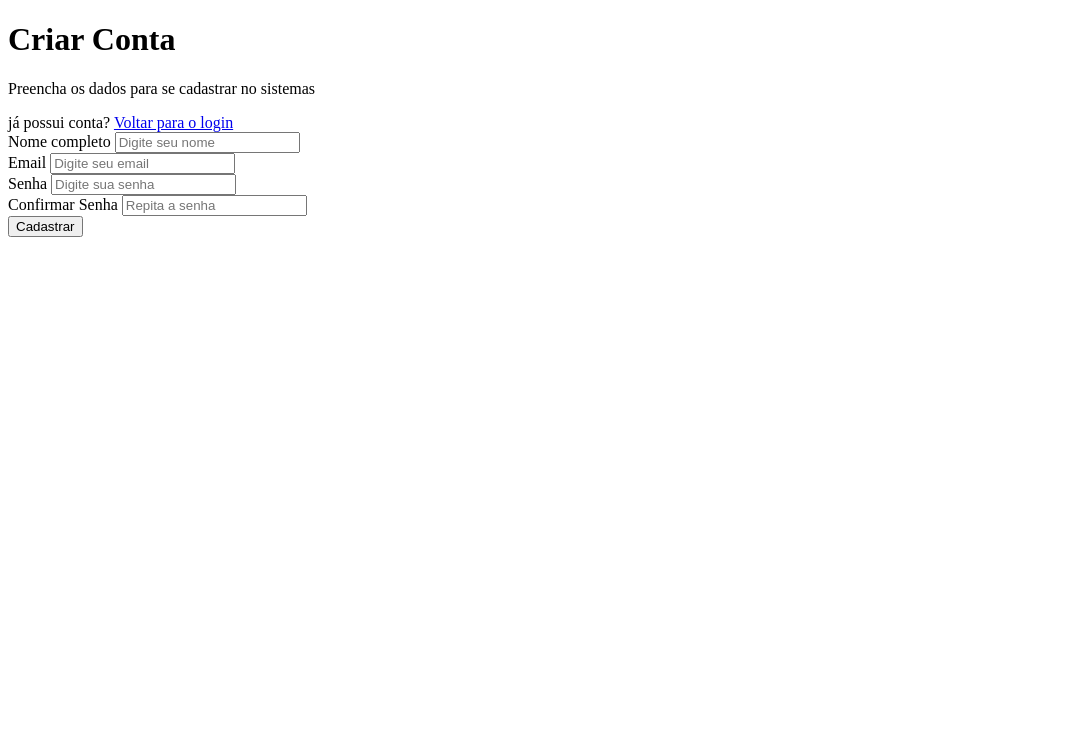
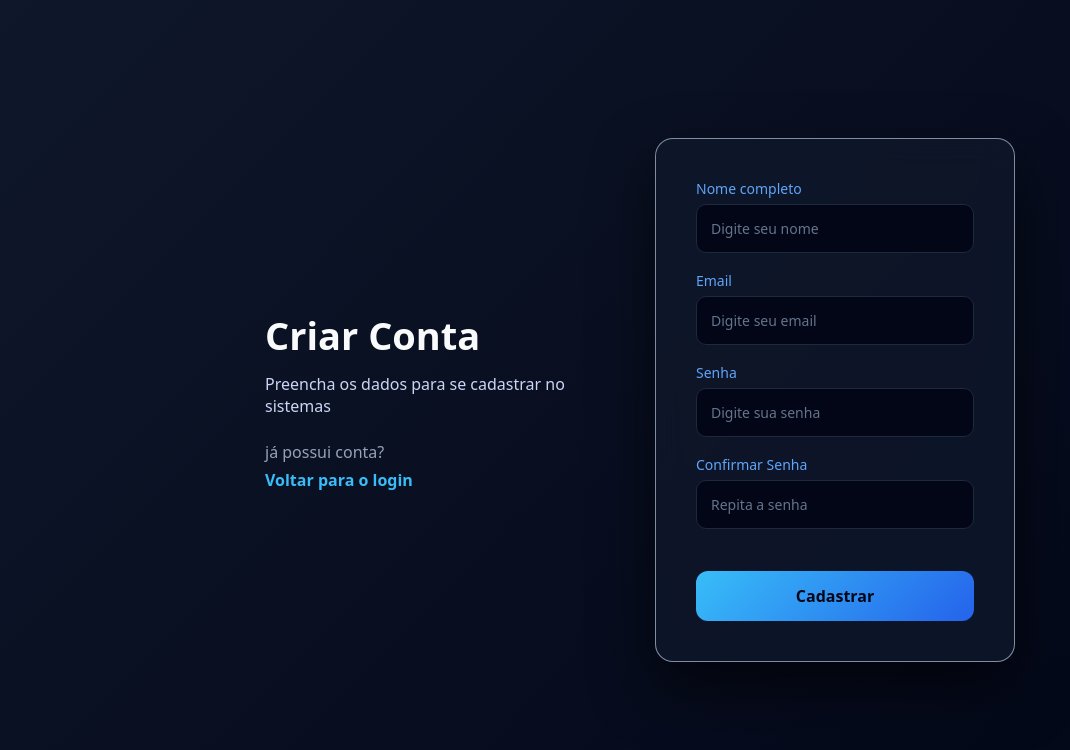
Before and after one commit to heraclidesefg/Projeto_Login_Sytem, a website: page frontend/register.html in a window 1280 px wide. Shown: the whole page, without its empty margins (0-1070 px from the left). Drawn offline with Linux system fonts and the light colour scheme; a web font is replaced by a local one.

Commit message:
estilizando o register

```diff
--- /dev/null
+++ b/frontend/css/styleDark.css
@@ -0,0 +1,102 @@
+*{
+    margin: 0;
+    padding: 0;
+    box-sizing: border-box;
+    font-family: "Vampiro One", system-ui;
+}
+
+body{
+    height: 100vh;
+    margin: 0;
+    background: linear-gradient(135deg, #0f2027, #203a43, #2c5364);
+    display: flex;
+    justify-content: center;
+    align-items: center;
+    color: #ffff;
+}
+
+.login-container{
+    background: rgba(20,20,20,0.95 ) ;
+    width: 100%;
+    max-width: 400px;
+    padding: 40px;
+    border-radius: 12px;
+    box-shadow: 0 20px 40px rgba(0,0,0,0.7);
+    text-align: center;
+
+}
+
+.login-container h1{
+    font-size: 28px;
+    margin-bottom: 8px;
+    color: #ffff;
+}
+
+.login-container p{
+    font-size: 14px;
+    margin-bottom: 25px;
+    color: #bbbb;
+}
+
+.input-group{
+    text-align: left;
+    margin-bottom: 18px;
+}
+
+.input-group label{
+    display: block;
+    font-size: 14px;
+    margin-bottom: 6px;
+    color: #cccc;
+}
+
+.input-group input{
+    width: 100%;
+    padding: 14px;
+    border-radius: 8px;
+    border: none;
+    background: #1e1e1e;
+    color: #ffff;
+    font-size: 15px;
+}
+
+.input-group input::placeholder{
+    color: #8888;
+}
+
+button{
+    width: 100%;
+    padding: 14px;
+    margin-top: 10px;
+    border: none;
+    border-radius: 8px;
+    background: linear-gradient(135deg, #00c6ff, #0072ff);
+    color: #ffffff;
+    font-size: 16px;
+    font-weight: bold;
+    cursor: pointer;
+    transition: transform 0.2s, box-shadow 0.2s;
+}
+
+button:hover{
+    transform: translateY(-2px);
+
+    box-shadow: 0 10px 25px rgba(0,114, 255,0.5);
+}
+
+.footer{
+    margin-top: 20px;
+    font-size: 14PX;
+    color: #aaaa;
+}
+
+.footer a{
+    margin-left: 5px;
+    color: #006cff;
+    text-decoration: none;
+    transition: color 0.3s;
+}
+
+.footer a:hover{
+    color: #66d9ff;
+}
--- /dev/null
+++ b/frontend/css/style_register.css
@@ -0,0 +1,115 @@
+*{
+    margin: 0;
+    padding: 0;
+    box-sizing: border-box;
+    font-family: "Vampiro One", system-ui;
+}
+
+body{
+    height: 100vh;
+    margin: 0;
+    background: linear-gradient(135deg, #0f172a, #020617);
+    display: flex;
+    justify-content: center;
+    align-items: center;
+    color: #ffff;
+}
+
+.register-wrapper{
+    display: flex;
+    gap: 70px;
+    align-items: center;
+}
+
+.register_info{
+    max-width: 320px;
+}
+
+.register_info h1{
+    font-size: 38px;
+    margin-bottom: 12px;
+    color: #f9fafb;
+}
+
+.register_info p{
+    font-size: 16px;
+    color: #cbd5f5;
+    margin-bottom: 24px;
+}
+
+.register_info span{
+    display: block;
+    margin-bottom: 6px;
+    color: #94a3b8;
+}
+
+.register_info a{
+    color: #38bdf8;
+    text-decoration: none;
+    font-weight: 600;
+}
+
+.register_info a:hover{
+    text-decoration: underline;
+}
+
+.register-card{
+    background: rgba(15,23,42,0.85);
+    backdrop-filter: blur(14px);
+    padding: 40px;
+    border-radius: 18px;
+    width: 360px;
+    box-shadow: 0 25px 60px rgba(0,0,0,0.6);
+    border: 1px solid rgba(148,163,184,0.85);
+}
+
+.input-group{
+    display: flex;
+    flex-direction: column;
+    margin-bottom: 18px;
+}
+
+.input-group label{
+    font-size: 14px;
+    margin-bottom: 6px;
+    color: #60a5fa;
+}
+
+.input-group input{
+    padding: 14px;
+    border-radius: 10px;
+    border: 1px solid #1e293b;
+    background-color: #020617;
+    color: #f1f5f9;
+    font-size: 14px;
+    outline: none;
+    transition: border 0.3s, box-shadow 0.3s;
+}
+
+.input-group input::placeholder{
+    color: #64748b;
+}
+
+.input-group input:focus{
+    border-color: #38bdf8;
+    box-shadow: 0 0 0 2px rgba(56, 189, 248,0.3);
+}
+
+button{
+    margin-top: 24px;
+    width: 100%;
+    padding: 14px;
+    border: none;
+    border-radius: 12px;
+    background: linear-gradient(135deg, #38bdf8, #2563eb);
+    color: #020617;
+    font-weight: 700;
+    font-size: 16px;
+    cursor: pointer;
+    transition: transform 0.2s, box-shadow 0.2s;
+}
+
+button:hover{
+    transform: translate(-2px);
+    box-shadow: 0 12px 25px rgba(37,99,235,0.5);
+}
--- a/frontend/register.html
+++ b/frontend/register.html
@@ -5,6 +5,9 @@
     <meta charset="UTF-8">
     <meta name="viewport" content="width=device-width, initial-scale=1.0">
     <title>Criar Conta</title>
+    <link rel="stylesheet" href="./css/style_register.css">
+    <link href="https://fonts.googleapis.com/css2?family=Vampiro+One&display=swap" rel="stylesheet">
+
 </head>
 
 <body>
--- a/package.json
+++ b/package.json
@@ -1,15 +1,15 @@
 {
   "name": "login_system",
   "version": "1.0.0",
-  "description": "",
+  "description": "Sistema de autenticação com Express, JWT e Mongoose",
   "main": "index.js",
+  "type": "module",
   "scripts": {
     "test": "echo \"Error: no test specified\" && exit 1"
   },
   "keywords": [],
   "author": "",
   "license": "ISC",
-  "type": "commonjs",
   "dependencies": {
     "bcryptjs": "^3.0.3",
     "dotenv": "^17.4.2",
```
Also changed, not shown: frontend/index.html (+9 -2 lines), frontend/css/style.css (deleted).
